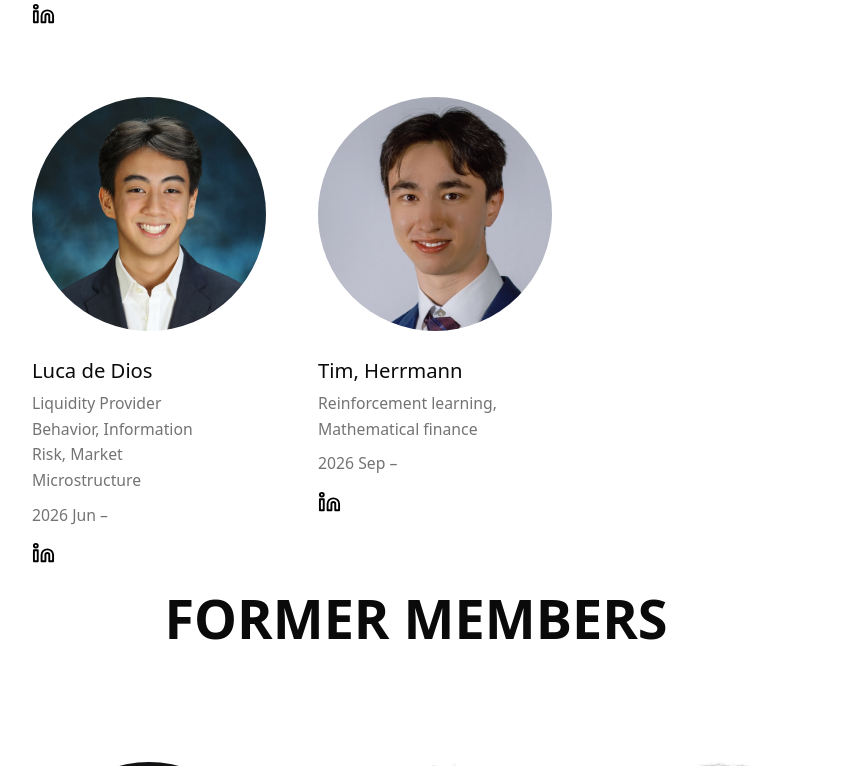
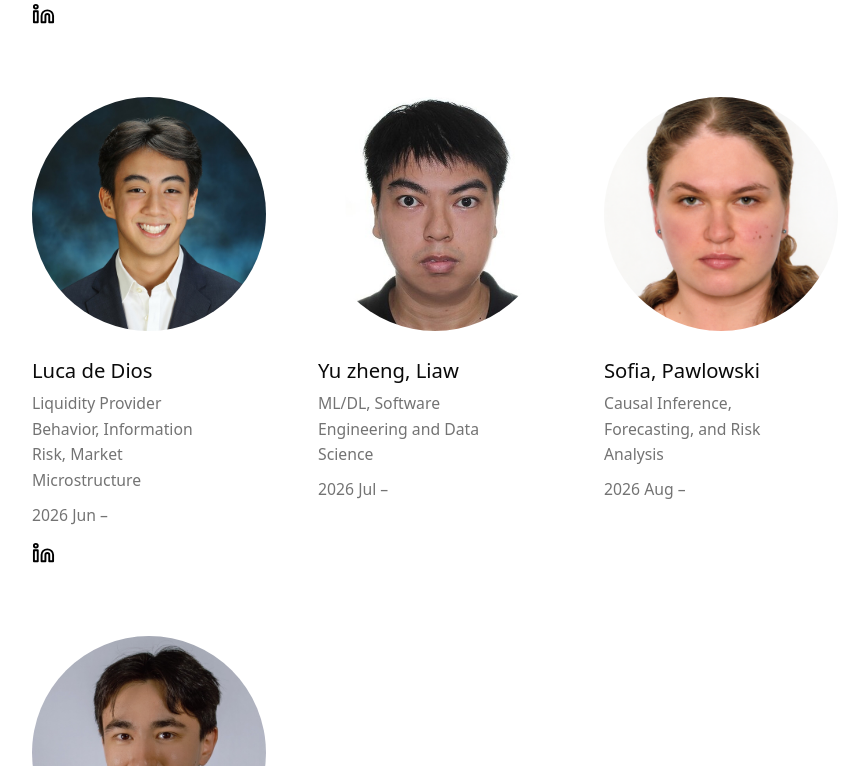
Before and after one commit to Hanmingh/Chen, a React (Vite) app: page /member in a window 1280 px wide. Shown: the part 3074-3840 px from the top of the page, without its empty margins (224-1075 px from the left). Built offline with nearby package versions, Linux system fonts and the light colour scheme.

Commit message:
team info update

```diff
--- a/src/data/teamData.ts
+++ b/src/data/teamData.ts
@@ -187,6 +187,28 @@ export const currentMembers: TeamMember[] = [
         avatar: "teams/current/luca.jpeg",
         company: "",
         linkedin:"https://www.linkedin.com/in/luca-de-dios/",
+        github:"",
+        dribbble:"",
+    },
+    {
+        id: "yuzheng",
+        name: "Yu zheng, Liaw",
+        term: "2026 Jul –",
+        focus: "ML/DL, Software Engineering and Data Science",
+        avatar: "teams/current/yuzheng.jpeg",
+        company: "",
+        linkedin:"",
+        github:"",
+        dribbble:"",
+    },
+    {
+        id: "sofia",
+        name: "Sofia, Pawlowski",
+        term: "2026 Aug –",
+        focus: "Causal Inference, Forecasting, and Risk Analysis",
+        avatar: "teams/current/sofia.png",
+        company: "",
+        linkedin:"",
         github:"",
         dribbble:"",
     },
```
Also changed, not shown: public/teams/current/sofia.png (added), public/teams/current/yuzheng.jpeg (added).
